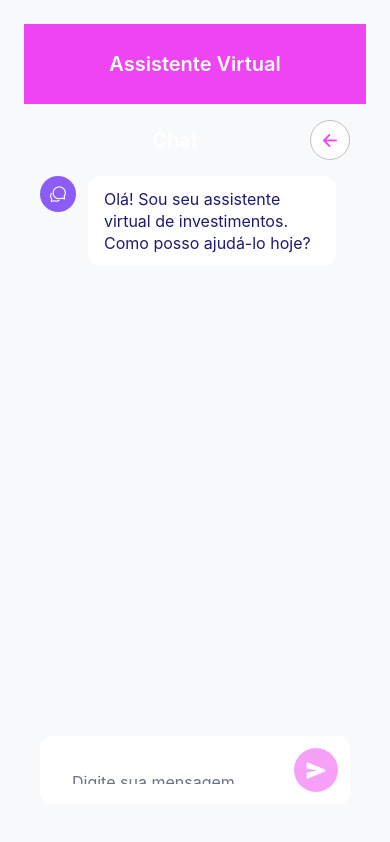
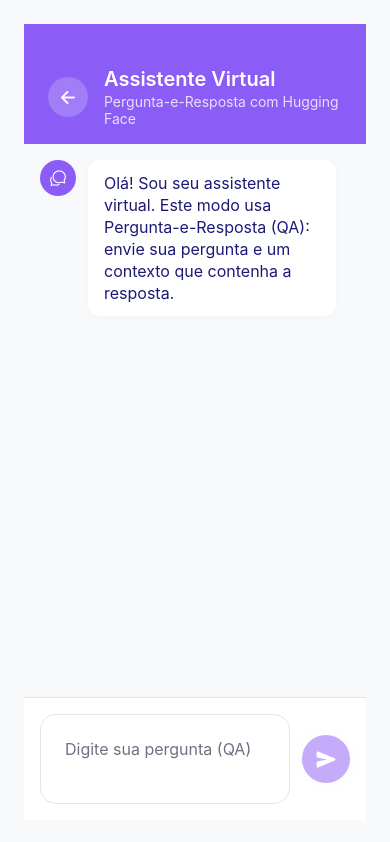
Before and after one commit to TomazVC/OperumApp, a React Native app: screen /Chatbot in a window 390 px wide. Built offline with nearby package versions, Linux system fonts and the light colour scheme.

Commit message:
UI/UX do chatbot

```diff
--- a/src/modules/chatbot/screens/ChatbotScreen.tsx
+++ b/src/modules/chatbot/screens/ChatbotScreen.tsx
@@ -1,5 +1,5 @@
 import React, {useState, useRef, useEffect} from 'react';
-import {FlatList, KeyboardAvoidingView, Platform, Text} from 'react-native';
+import {FlatList, KeyboardAvoidingView, Platform, Text, View, TouchableOpacity, TextInput} from 'react-native';
 import styled from 'styled-components/native';
 import {useNavigation} from '@react-navigation/native';
 import {Ionicons} from '@expo/vector-icons';
@@ -7,45 +7,85 @@ import {RootStackNavigationProp} from '../../../core/navigation/types';
 import {ChatMessage} from '../../../shared/types';
 import {chatbotService} from '../services/chatbotService';
 import {useAuth} from '../../../shared/hooks/useAuth';
-import Button from '../../../shared/components/Button';
-import Input from '../../../shared/components/Input';
 import Container from '../../../shared/components/Container';
-import GradientHeader from '../../../shared/components/GradientHeader';
-import Card from '../../../shared/components/Card';
-import IconButton from '../../../shared/components/IconButton';
 
+// Header
+const HeaderContainer = styled.View`
+  height: 120px;
+  background-color: ${({theme}) => theme.colors.primary};
+  flex-direction: row;
+  align-items: center;
+  padding: ${({theme}) => theme.spacing.lg}px;
+  padding-top: 50px;
+`;
+
+const HeaderContent = styled.View`
+  flex-direction: row;
+  align-items: center;
+  flex: 1;
+`;
+
+const BackButton = styled.TouchableOpacity`
+  width: 40px;
+  height: 40px;
+  border-radius: 20px;
+  background-color: rgba(255, 255, 255, 0.2);
+  align-items: center;
+  justify-content: center;
+  margin-right: ${({theme}) => theme.spacing.md}px;
+`;
+
+const HeaderTitle = styled.Text`
+  color: ${({theme}) => theme.colors.textLight};
+  font-size: 20px;
+  font-weight: 600;
+  font-family: ${({theme}) => theme.typography.h3.fontFamily};
+`;
+
+const HeaderSubtitle = styled.Text`
+  color: ${({theme}) => theme.colors.textMuted};
+  font-size: 14px;
+  font-family: ${({theme}) => theme.typography.body.fontFamily};
+  margin-top: 2px;
+`;
+
+
+// Container principal
 const ScreenContainer = styled.View`
   flex: 1;
   background-color: ${({theme}) => theme.colors.background};
-  padding: ${({theme}) => theme.spacing.md}px;
-`;
-
-const HeaderContainer = styled.View`
-  flex-direction: row;
-  align-items: center;
-  margin-bottom: ${({theme}) => theme.spacing.md}px;
-`;
-
-const Title = styled.Text`
-  flex: 1;
-  color: ${({theme}) => theme.colors.textLight};
-  font-size: 20px;
-  font-weight: 600;
-  text-align: center;
 `;
 
 const MessagesContainer = styled.View`
   flex: 1;
+  padding: ${({theme}) => theme.spacing.md}px;
+`;
+
+const MessageRow = styled.View<{isUser: boolean}>`
+  flex-direction: row;
+  align-items: flex-start;
   margin-bottom: ${({theme}) => theme.spacing.sm}px;
+  max-width: 100%;
+`;
+
+const BotAvatar = styled.View`
+  width: 36px;
+  height: 36px;
+  border-radius: 18px;
+  background-color: ${({theme}) => theme.colors.primary};
+  align-items: center;
+  justify-content: center;
+  margin-right: ${({theme}) => theme.spacing.sm}px;
 `;
 
 const MessageBubble = styled.View<{isUser: boolean}>`
   padding: 12px 16px;
-  margin-bottom: ${({theme}) => theme.spacing.xs}px;
   border-radius: ${({theme}) => theme.borderRadius.md}px;
   max-width: 80%;
-  background-color: ${({theme, isUser}) => isUser ? theme.colors.primary : theme.colors.card};
+  background-color: ${({theme, isUser}) =>
+    isUser ? theme.colors.primary : theme.colors.card};
   align-self: ${({isUser}) => (isUser ? 'flex-end' : 'flex-start')};
+  ${({theme}) => theme.shadows.sm}
 `;
 
 const MessageText = styled.Text<{isUser: boolean}>`
@@ -56,42 +96,6 @@ const MessageText = styled.Text<{isUser: boolean}>`
   font-family: ${({theme}) => theme.typography.body.fontFamily};
 `;
 
-const InputContainer = styled.View`
-  flex-direction: row;
-  align-items: flex-end;
-  gap: ${({theme}) => theme.spacing.sm}px;
-  padding: ${({theme}) => theme.spacing.sm}px;
-  background-color: ${({theme}) => theme.colors.surface};
-  border-radius: ${({theme}) => theme.borderRadius.md}px;
-  margin-top: ${({theme}) => theme.spacing.sm}px;
-`;
-
-const ChatInputWrapper = styled.View`
-  flex: 1;
-  background-color: ${({theme}) => theme.colors.card};
-  border-radius: ${({theme}) => theme.borderRadius.md}px;
-  padding: ${({theme}) => theme.spacing.xs}px;
-`;
-
-const ChatInput = styled.TextInput`
-  flex: 1;
-  padding: ${({theme}) => theme.spacing.sm}px;
-  font-size: 16px;
-  color: ${({theme}) => theme.colors.text};
-  font-family: ${({theme}) => theme.typography.body.fontFamily};
-  max-height: 100px;
-  placeholderTextColor: ${({theme}) => theme.colors.textSecondary};
-`;
-
-const SendButtonWrapper = styled.TouchableOpacity`
-  width: 44px;
-  height: 44px;
-  border-radius: 22px;
-  background-color: ${({theme}) => theme.colors.accent};
-  align-items: center;
-  justify-content: center;
-`;
-
 const TypingIndicator = styled.View`
   flex-direction: row;
   padding: 12px 16px;
@@ -99,6 +103,7 @@ const TypingIndicator = styled.View`
   border-radius: ${({theme}) => theme.borderRadius.md}px;
   align-self: flex-start;
   margin-bottom: ${({theme}) => theme.spacing.sm}px;
+  ${({theme}) => theme.shadows.sm}
 `;
 
 const Dot = styled.View`
@@ -109,21 +114,43 @@ const Dot = styled.View`
   margin-right: 4px;
 `;
 
-const AvatarContainer = styled.View`
-  width: 36px;
-  height: 36px;
-  border-radius: 18px;
+// Input area
+const InputContainer = styled.View`
+  flex-direction: row;
+  align-items: center;
+  padding: ${({theme}) => theme.spacing.md}px;
+  background-color: ${({theme}) => theme.colors.surface};
+  border-top-width: 1px;
+  border-top-color: ${({theme}) => theme.colors.border};
+`;
+
+const InputWrapper = styled.View`
+  flex: 1;
+  background-color: ${({theme}) => theme.colors.card};
+  border-radius: ${({theme}) => theme.borderRadius.lg}px;
+  padding: ${({theme}) => theme.spacing.sm}px;
+  margin-right: ${({theme}) => theme.spacing.sm}px;
+  border-width: 1px;
+  border-color: ${({theme}) => theme.colors.border};
+`;
+
+const ChatInput = styled.TextInput`
+  padding: ${({theme}) => theme.spacing.sm}px;
+  font-size: 16px;
+  color: ${({theme}) => theme.colors.text};
+  font-family: ${({theme}) => theme.typography.body.fontFamily};
+  max-height: 100px;
+  placeholderTextColor: ${({theme}) => theme.colors.textSecondary};
+`;
+
+const SendButton = styled.TouchableOpacity`
+  width: 48px;
+  height: 48px;
+  border-radius: 24px;
   background-color: ${({theme}) => theme.colors.primary};
   align-items: center;
   justify-content: center;
-  margin-right: ${({theme}) => theme.spacing.sm}px;
-`;
-
-const MessageRow = styled.View<{isUser: boolean}>`
-  flex-direction: row;
-  align-items: flex-start;
-  margin-bottom: ${({theme}) => theme.spacing.xs}px;
-  max-width: 100%;
+  ${({theme}) => theme.shadows.md}
 `;
 
 const ChatbotScreen: React.FC = () => {
@@ -132,7 +159,7 @@ const ChatbotScreen: React.FC = () => {
   const [messages, setMessages] = useState<ChatMessage[]>([
     {
       id: '1',
-      text: 'Olá! Sou seu assistente virtual de investimentos. Como posso ajudá-lo hoje?',
+      text: 'Olá! Sou seu assistente virtual. Este modo usa Pergunta-e-Resposta (QA): envie sua pergunta e um contexto que contenha a resposta.',
       isUser: false,
       timestamp: new Date().toISOString(),
     },
@@ -191,12 +218,12 @@ const ChatbotScreen: React.FC = () => {
     return (
       <MessageRow isUser={item.isUser}>
         {showAvatar && (
-          <AvatarContainer>
+          <BotAvatar>
             <Ionicons name="chatbubbles-outline" size={18} color="#FFFFFF" />
-          </AvatarContainer>
+          </BotAvatar>
         )}
-        {!showAvatar && !item.isUser && <AvatarContainer style={{width: 0, height: 0}} />}
-        <MessageBubble isUser={item.isUser} variant="elevated">
+        {!showAvatar && !item.isUser && <BotAvatar style={{width: 0, height: 0}} />}
+        <MessageBubble isUser={item.isUser}>
           <MessageText isUser={item.isUser}>{item.text}</MessageText>
         </MessageBubble>
       </MessageRow>
@@ -205,9 +232,9 @@ const ChatbotScreen: React.FC = () => {
 
   const renderTypingIndicator = () => (
     <MessageRow isUser={false}>
-      <AvatarContainer>
+      <BotAvatar>
         <Ionicons name="chatbubbles-outline" size={18} color="#FFFFFF" />
-      </AvatarContainer>
+      </BotAvatar>
       <TypingIndicator>
         <Dot />
         <Dot />
@@ -218,25 +245,19 @@ const ChatbotScreen: React.FC = () => {
 
   return (
     <Container>
-      <GradientHeader height={80}>
-        <Text style={{color: 'white', fontSize: 20, fontWeight: '600'}}>
-          Assistente Virtual
-        </Text>
-      </GradientHeader>
+      <HeaderContainer>
+        <HeaderContent>
+          <BackButton onPress={handleBack}>
+            <Ionicons name="arrow-back" size={20} color="#FFFFFF" />
+          </BackButton>
+          <View style={{flex: 1}}>
+            <HeaderTitle>Assistente Virtual</HeaderTitle>
+            <HeaderSubtitle>Pergunta-e-Resposta com Hugging Face</HeaderSubtitle>
+          </View>
+        </HeaderContent>
+      </HeaderContainer>
 
       <ScreenContainer>
-          <HeaderContainer>
-            <Title>Chat</Title>
-            <IconButton
-              iconName="arrow-back-outline"
-              iconLibrary="Ionicons"
-              onPress={handleBack}
-              variant="translucent"
-              size="medium"
-              color="#EF44F2"
-            />
-          </HeaderContainer>
-
         <MessagesContainer>
           <FlatList
             ref={flatListRef}
@@ -251,9 +272,9 @@ const ChatbotScreen: React.FC = () => {
         <KeyboardAvoidingView
           behavior={Platform.OS === 'ios' ? 'padding' : 'height'}>
           <InputContainer>
-              <ChatInputWrapper>
+            <InputWrapper>
               <ChatInput
-                  placeholder="Digite sua mensagem..."
+                placeholder="Digite sua pergunta (QA)"
                 value={inputText}
                 onChangeText={setInputText}
                 onSubmitEditing={handleSendMessage}
@@ -261,14 +282,14 @@ const ChatbotScreen: React.FC = () => {
                 blurOnSubmit={false}
                 returnKeyType="send"
               />
-              </ChatInputWrapper>
-              <SendButtonWrapper
+            </InputWrapper>
+            <SendButton
               onPress={handleSendMessage}
               disabled={isLoading || !inputText.trim()}
               style={{opacity: isLoading || !inputText.trim() ? 0.5 : 1}}
             >
               <Ionicons name="send" size={20} color="#FFFFFF" />
-              </SendButtonWrapper>
+            </SendButton>
           </InputContainer>
         </KeyboardAvoidingView>
       </ScreenContainer>
```
Lines whose indentation alone changed are shown as unchanged.
